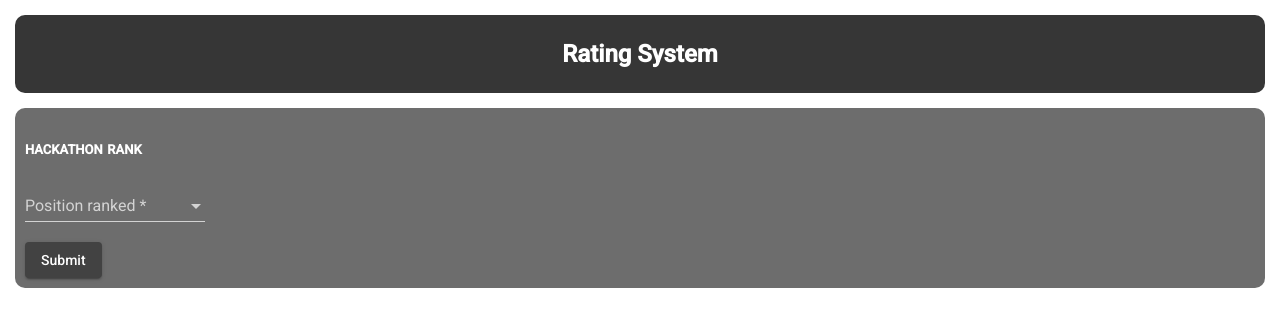
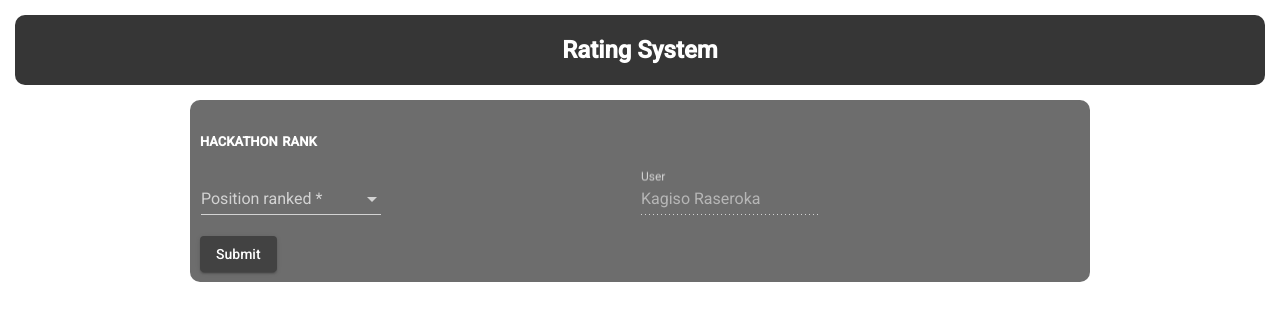
Before and after one commit to Umuzi-org/product-hackathon-leaderboard, an Angular app in the folder frontend/: page /ratingSystem in a window 1280 px wide. Shown: the top 326 px of the page. Built offline with nearby package versions, Linux system fonts and the light colour scheme.

Commit message:
Adding dunctionality to button

```diff
--- a/frontend/src/app/app.module.ts
+++ b/frontend/src/app/app.module.ts
@@ -9,6 +9,7 @@ import { MatButtonModule } from '@angular/material/button';
 import { MatSelectModule } from '@angular/material/select';
 import { MatRadioModule } from '@angular/material/radio';
 import { MatCardModule } from '@angular/material/card';
+import { FormsModule } from '@angular/forms'
 import { ReactiveFormsModule } from '@angular/forms';
 
 @NgModule({
@@ -25,6 +26,7 @@ import { ReactiveFormsModule } from '@angular/forms';
     MatSelectModule,
     MatRadioModule,
     MatCardModule,
+    FormsModule,
     ReactiveFormsModule
   ],
   providers: [],
--- /dev/null
+++ b/frontend/src/app/models/user.model.ts
@@ -0,0 +1,6 @@
+export class user {
+    rank:number;
+    name:string;
+    points:number;
+    pointsInLastMonth:number;
+}
--- a/frontend/src/app/rating-system/rating-system.component.css
+++ b/frontend/src/app/rating-system/rating-system.component.css
@@ -1,7 +1,7 @@
 #header{
     text-align: center;
     color: white;
-    padding: 5px;
+    padding: 1px;
     margin: 15px;
     background-color: rgb(54, 54, 54);
     border-radius: 10px;
@@ -9,9 +9,13 @@
 h3{
     font-variant: small-caps;
 }
-#ranking{
+.ranking{
+    min-width: 5px;
+    max-width: 900px;
+    width: 96%;
     padding: 10px;
-    margin: 15px;
+    margin-left: auto;
+    margin-right: auto;
     background-color: rgb(109, 109, 109);
     color: white;
     border-radius: 10px;
--- a/frontend/src/app/rating-system/rating-system.component.html
+++ b/frontend/src/app/rating-system/rating-system.component.html
@@ -1,13 +1,23 @@
 <div id="header">
   <h2>Rating System</h2>
 </div>
-<div id="ranking">
-  <h3>hackathon rank</h3>
-<mat-form-field>
-  <mat-label>Position ranked</mat-label>
-  <mat-select disableRipple required>
-    <mat-option *ngFor="let rank of rankings" [value]="rank.value">{{rank.viewValue}}</mat-option>
-  </mat-select>
-</mat-form-field><br>
-<button mat-raised-button>Submit</button>
-</div>
+<table class="ranking" cellspacing='0'>
+    <h3>hackathon rank</h3>
+    <tr>
+      <td>
+        <mat-form-field class="sub-form">
+          <mat-label>Position ranked</mat-label>
+            <mat-select [(ngModel)]="selectedPos" required>
+              <mat-option *ngFor="let rank of rankings" [value]="rank.value">{{rank.viewValue}}</mat-option>
+            </mat-select>
+        </mat-form-field>
+      </td>
+      <td>
+        <mat-form-field class="sub-form">
+          <mat-label>User</mat-label>
+            <input matInput disabled value="Kagiso Raseroka">
+        </mat-form-field>
+      </td><br>
+    </tr>
+    <button (click)="assignValue(selectedPos)" mat-raised-button >Submit</button>
+</table>
--- a/frontend/src/app/rating-system/rating-system.component.ts
+++ b/frontend/src/app/rating-system/rating-system.component.ts
@@ -1,8 +1,7 @@
 import { Component } from '@angular/core';
-// import { FormBuilder, Validators } from '@angular/forms';
-
+import { user } from '../models/user.model'
 interface Ranking {
-  value: String;
+  value: number;
   viewValue: string;
 }
 @Component({
@@ -10,11 +9,30 @@ interface Ranking {
   templateUrl: './rating-system.component.html',
   styleUrls: ['./rating-system.component.css']
 })
+
 export class RatingSystemComponent {
+  users:user[];
+  ngOnInit(): void{
+    this.users=[
+      {
+        rank:1,
+        name:'Kagiso Raseroka',
+        points: 35,
+        pointsInLastMonth: 10
+      }
+    ]
+  }
   rankings: Ranking[] = [
-    {value: '1st', viewValue:'First'},
-    {value: '2nd', viewValue:'Second'},
-    {value: '3rd', viewValue:'Third'},
-    {value: 'Other', viewValue:'Other'}
+    {value: 3, viewValue:'First'},
+    {value: 2, viewValue:'Second'},
+    {value: 1, viewValue:'Third'},
+    {value: 0, viewValue:'Other'}
   ];
+  assignValue(params:number) {
+    if(params!=undefined){
+      this.users[0].points=this.users[0].points+params
+    }
+    alert(this.users[0].points)
+  }
+  // rating = new FormControl();
 }
```
